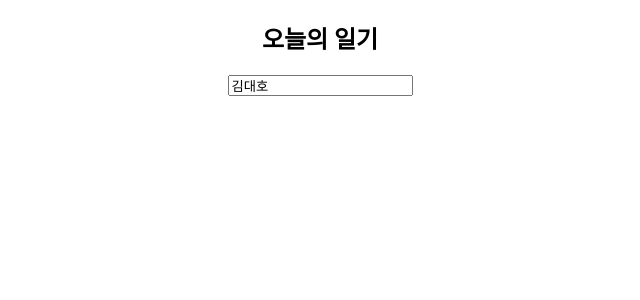
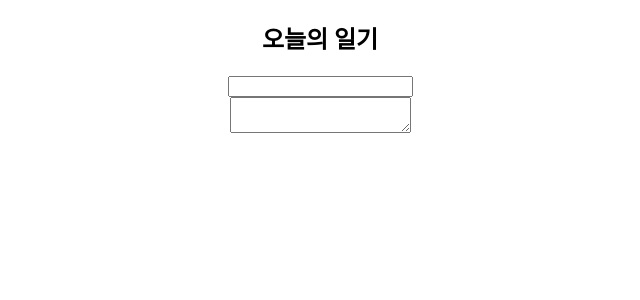
Before and after one commit to KyleKim107/dailyDiary, a React (Create React App) app: page / in a window 1280 px wide. Shown: the top 300 px of the page, without its empty margins (320-960 px from the left). Built offline with nearby package versions, Linux system fonts and the light colour scheme.

Commit message:
Binding States to the one

```diff
--- a/src/DiaryEditor.js
+++ b/src/DiaryEditor.js
@@ -1,19 +1,37 @@
 import { useState } from "react";
 
 const DiaryEditor = () =>{
-    const [author, setAuthor] = useState("김대호");
+    const [state, setState] = useState({ // setState들을 하나로 묶는다
+        author:"",
+        content:"",
+    });
+    // const [author, setAuthor] = useState("");
+    // const [content , setContent] = useState("")
     return (
     <div className="DiaryEditor">
         <h2>오늘의 일기</h2>
         <div>
             <input
             name = "author"
-            value={author}
+            value={state.author}
             onChange={(e) => { //값이 바뀌었을때 전달되는 event객체
-                console.log(e.target.value) // evetn객체의 target의 value.
-                console.log(e.target.name) // evetn객체의 target의 name
-                setAuthor(e.target.value)
+                setState({
+                    author: e.target.value,
+                    content: state.content
+                })
             }}
+            />
+        </div>
+        <div>
+            <textarea
+                value={state.content}
+                onChange={(e) => { //값이 바뀌었을때 전달되는 event객체
+                    setState({
+                        author: state.content ,
+                        content: e.target.value,
+                    })
+                }
+            }
             />
         </div>
     </div>
```
